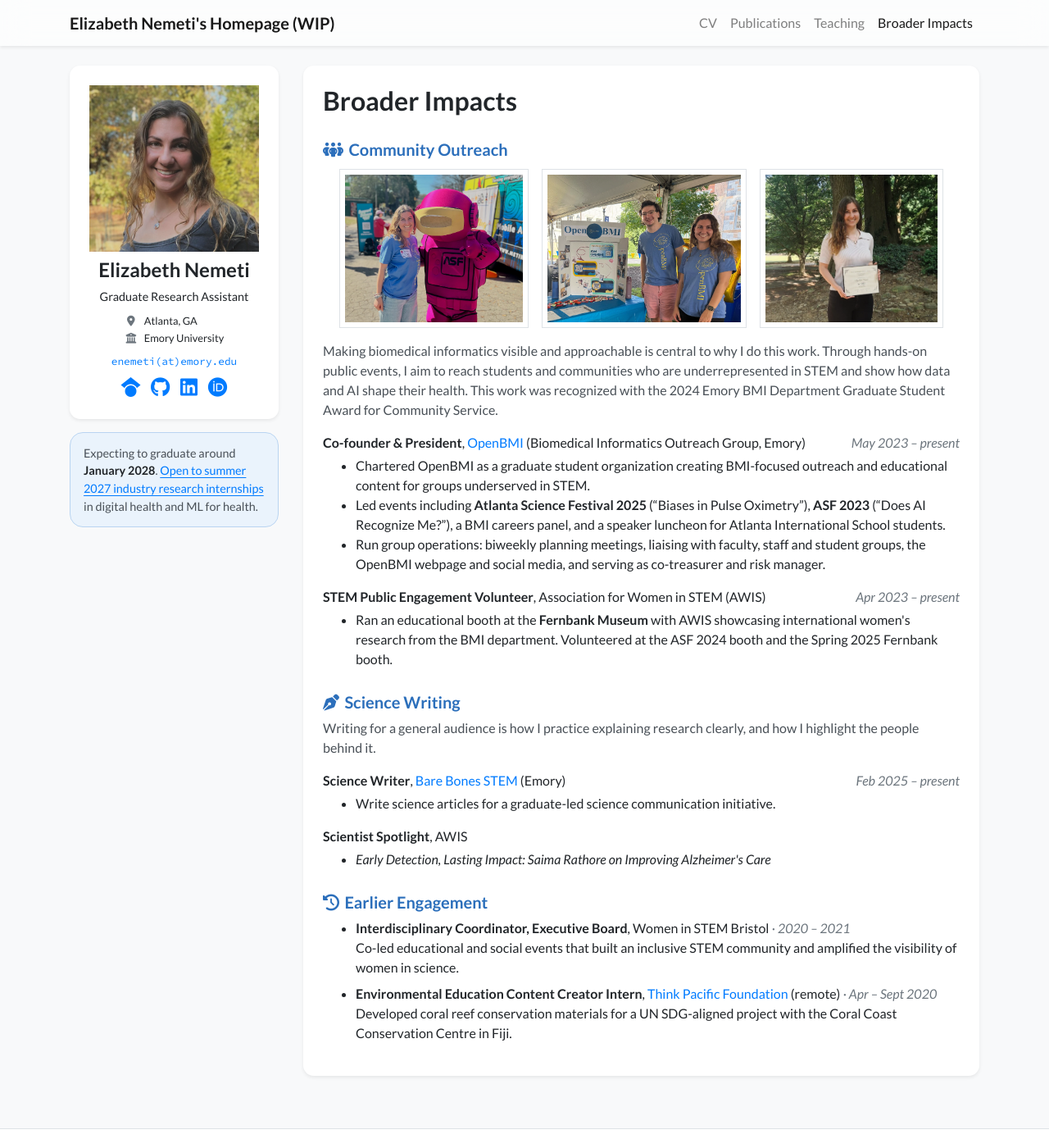
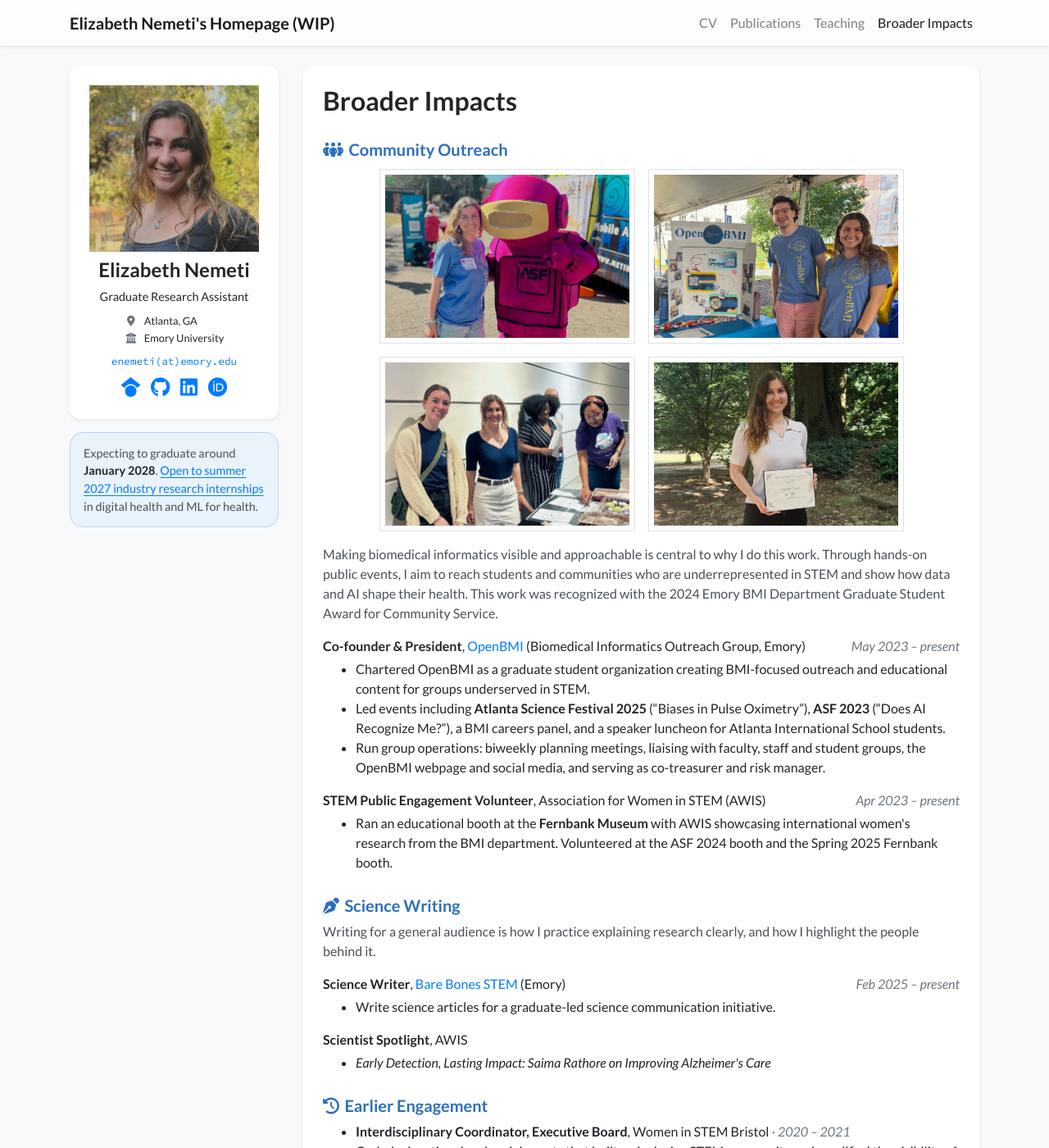
Before and after one commit to nemetielizabeth/nemetielizabeth.github.io, a Jekyll site: the page built from broader-impacts.html, in a window 1280 px wide and 1400 px high. Shown: the whole window at 82% size. Built offline with Jekyll 4.4.1, drawn with Linux system fonts in a browser that asks for light colours; nearby versions of some CDN libraries; a style sheet for code colours, icons or effects is not loaded.

Commit message:
Add AWIS Fernbank photo; show outreach photos as 2x2 grid
Co-Authored-By: Claude Opus 5.5 <noreply@anthropic.com>

```diff
--- a/assets/css/global.css
+++ b/assets/css/global.css
@@ -287,13 +287,13 @@ div.lazy {
     margin-bottom: 0.5rem;
 }
 
-/* Framed photos in a centered row, all the same height (like a photo strip) */
+/* Framed photos in a 2-column grid, all cropped to the same shape */
 .bi-photos {
-    display: flex;
-    flex-wrap: wrap;
-    justify-content: center;
+    display: grid;
+    grid-template-columns: repeat(2, 1fr);
     gap: 1rem;
-    margin: 0.75rem 0 1rem;
+    max-width: 640px;
+    margin: 0.75rem auto 1rem;
 }
 
 .bi-photos figure {
@@ -301,15 +301,19 @@ div.lazy {
     padding: 6px;
     background-color: #fff;
     border: 1px solid #dee2e6;
-    max-width: 100%;
 }
 
 .bi-photos img {
     display: block;
-    height: 180px;
-    width: auto;
-    max-width: 100%;
+    width: 100%;
+    aspect-ratio: 3 / 2;
     object-fit: cover;
+}
+
+@media (max-width: 575px) {
+    .bi-photos {
+        grid-template-columns: 1fr;
+    }
 }
 
 .bi-photos figcaption {
--- a/broader-impacts.html
+++ b/broader-impacts.html
@@ -17,6 +17,7 @@ navbar_title: Broader Impacts
             <div class="bi-photos">
                 <figure><img src="{{ '/assets/images/outreach/asf-mascot.webp' | relative_url }}" alt="Elizabeth with the Atlanta Science Festival mascot"></figure>
                 <figure><img src="{{ '/assets/images/outreach/openbmi-booth.webp' | relative_url }}" alt="Elizabeth and a fellow OpenBMI member at the OpenBMI outreach booth"></figure>
+                <figure><img src="{{ '/assets/images/outreach/awis-fernbank.webp' | relative_url }}" alt="Elizabeth with AWIS volunteers at an outreach booth at the Fernbank Museum"></figure>
                 <figure><img src="{{ '/assets/images/outreach/community-service-award.webp' | relative_url }}" alt="Elizabeth holding the 2024 Emory BMI Graduate Student Award for Community Service"></figure>
             </div>
             <p class="bi-intro">
```
Also changed, not shown: assets/images/outreach/awis-fernbank.webp (added).
